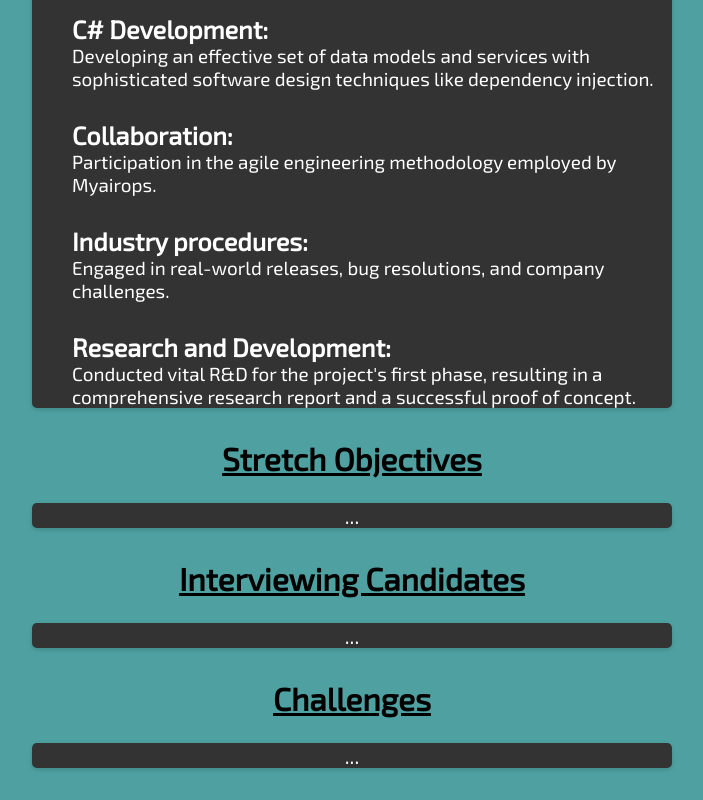
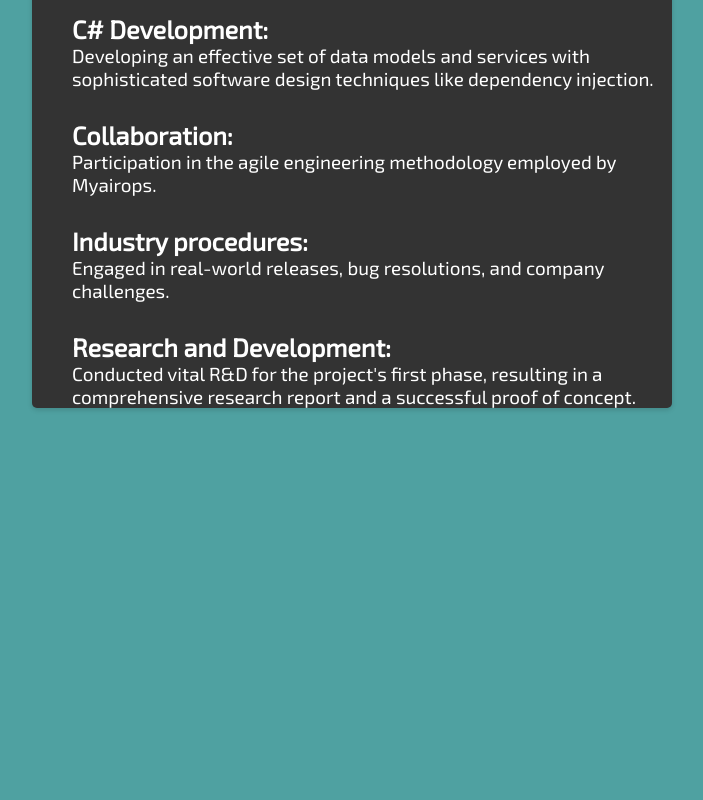
Before and after one commit to flynnWhelehan/website, a React (Create React App) app in the folder website/frontend/: page /myairops-project in a window 1280 px wide. Shown: the part 1445-2245 px from the top of the page, without its empty margins (288-991 px from the left). After the commit the page ends 1885 px from the top, so only its background shows below. Built offline with nearby package versions, Linux system fonts and the light colour scheme.

Commit message:
Remove extra sections for now

```diff
--- a/website/frontend/src/pages/Projects/MyairopsProject.js
+++ b/website/frontend/src/pages/Projects/MyairopsProject.js
@@ -55,27 +55,6 @@ function MyairopsProject() {
                     </ul>
                 </section>
             </div>
-
-            <h2 className="title">Stretch Objectives</h2>
-            <div className="section-container">
-                <section id="objectives">
-                    <p>...</p>
-                </section>
-            </div>
-
-            <h2 className="title">Interviewing Candidates</h2>
-            <div className="section-container">
-                <section id="interviewing">
-                    <p>...</p>
-                </section>
-            </div>
-
-            <h2 className="title">Challenges</h2>
-            <div className="section-container">
-                <section id="challenges">
-                    <p>...</p>
-                </section>
-            </div>
         </div>
     );
 }
```
